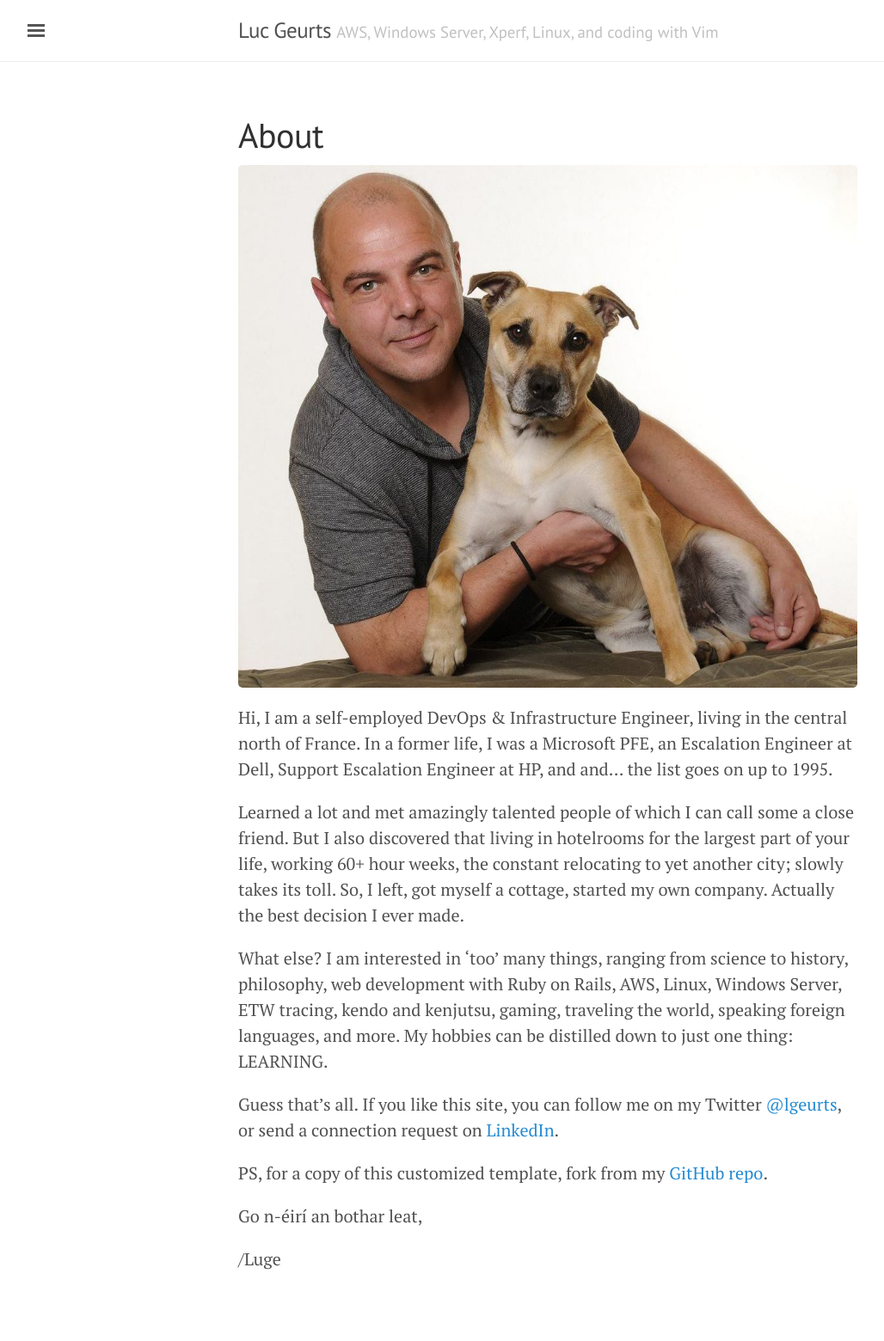
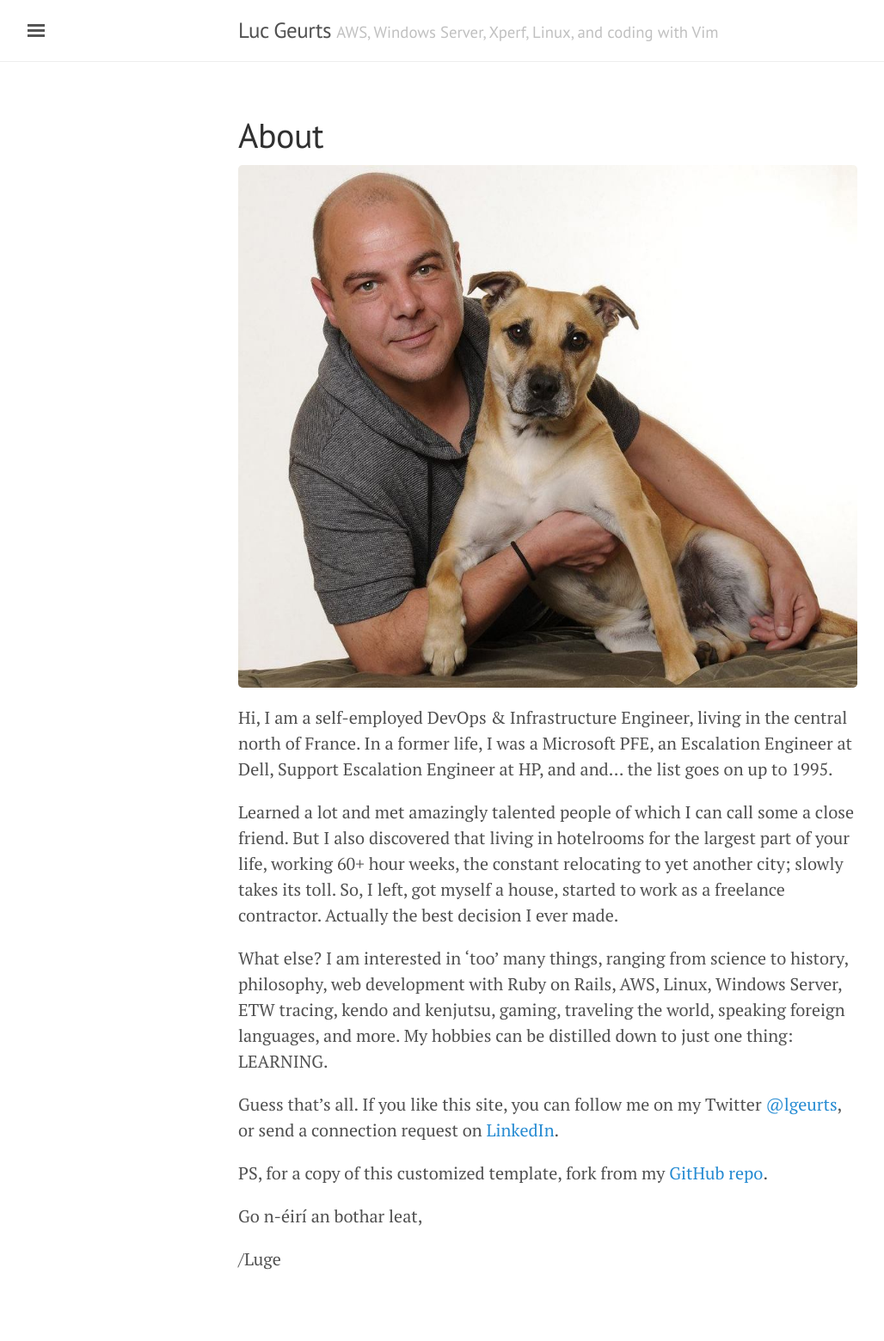
Before and after one commit to lgeurts/lgeurts.github.io, a Jekyll site: the page built from about.md, in a window 1280 px wide. Shown: the whole page at 86% size, without its empty margins (3-1031 px from the left). Built offline with Jekyll 4.4.1, drawn with Linux system fonts in a browser that asks for light colours; nearby versions of some CDN libraries.

Commit message:
Update about.md

```diff
--- a/about.md
+++ b/about.md
@@ -8,7 +8,7 @@
 Hi, I am a self-employed DevOps & Infrastructure Engineer, living in the central north of France.
 In a former life, I was a Microsoft PFE, an Escalation Engineer at Dell, Support Escalation Engineer at HP, and and... the list goes on up to 1995.
 
-Learned a lot and met amazingly talented people  of which I can call some a close friend. But I also discovered that living in hotelrooms for the largest part of your life, working 60+ hour weeks, the constant relocating to yet another city; slowly takes its toll. So, I left, got myself a cottage, started my own company. Actually the best decision I ever made.
+Learned a lot and met amazingly talented people  of which I can call some a close friend. But I also discovered that living in hotelrooms for the largest part of your life, working 60+ hour weeks, the constant relocating to yet another city; slowly takes its toll. So, I left, got myself a house, started to work as a freelance contractor. Actually the best decision I ever made.
 
 What else? I am interested in 'too' many things, ranging from science to history, philosophy, web development with Ruby on Rails, AWS, Linux, Windows Server, ETW tracing, kendo and kenjutsu, gaming, traveling the world, speaking foreign languages, and more.
 My hobbies can be distilled down to just one thing: LEARNING.
```
